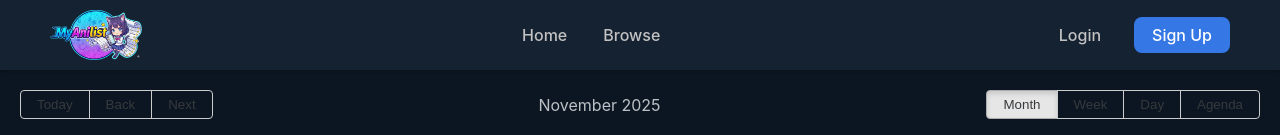
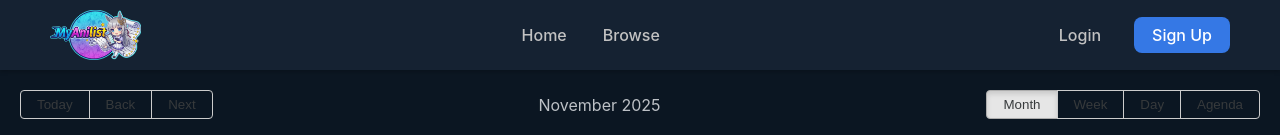
Before and after one commit to UmaMusumeEnjoyer/MYAnimelist_front, a React (Create React App) app: page /calendar in a window 1280 px wide. Shown: the top 135 px of the page. Built offline with nearby package versions, Linux system fonts and the light colour scheme.

Commit message:
Đổi logo

```diff
--- a/src/App.js
+++ b/src/App.js
@@ -38,7 +38,7 @@ function App() {
 
     // Điền đường dẫn logo của bạn vào dưới đây (Link ảnh online hoặc đường dẫn file trong public)
     // Ví dụ: '/logo.png' nếu để ảnh trong thư mục public
-    updateFavicon('/logo.ico');
+    updateFavicon('/Gemini_Generated_Image_eg5d1qeg5d1qeg5d (1).ico');
 
   }, []); // Dấu [] giúp code này chỉ chạy 1 lần khi web vừa mở
 
--- a/src/components/Header.js
+++ b/src/components/Header.js
@@ -17,7 +17,7 @@ const Header = () => {
         <div className="logo">
             <Link to="/">
                 <img
-                  src="/unnamed__1_-removebg-preview.png"
+                  src="/images/Gemini_Generated_Image_eg5d1qeg5d1qeg5d (1).png"
                   alt="Logo"
                   className="logo-img"
                 />
```
Also changed, not shown: public/Gemini_Generated_Image_eg5d1qeg5d1qeg5d (1).png (added), public/images/Gemini_Generated_Image_eg5d1qeg5d1qeg5d (1).png (added).
